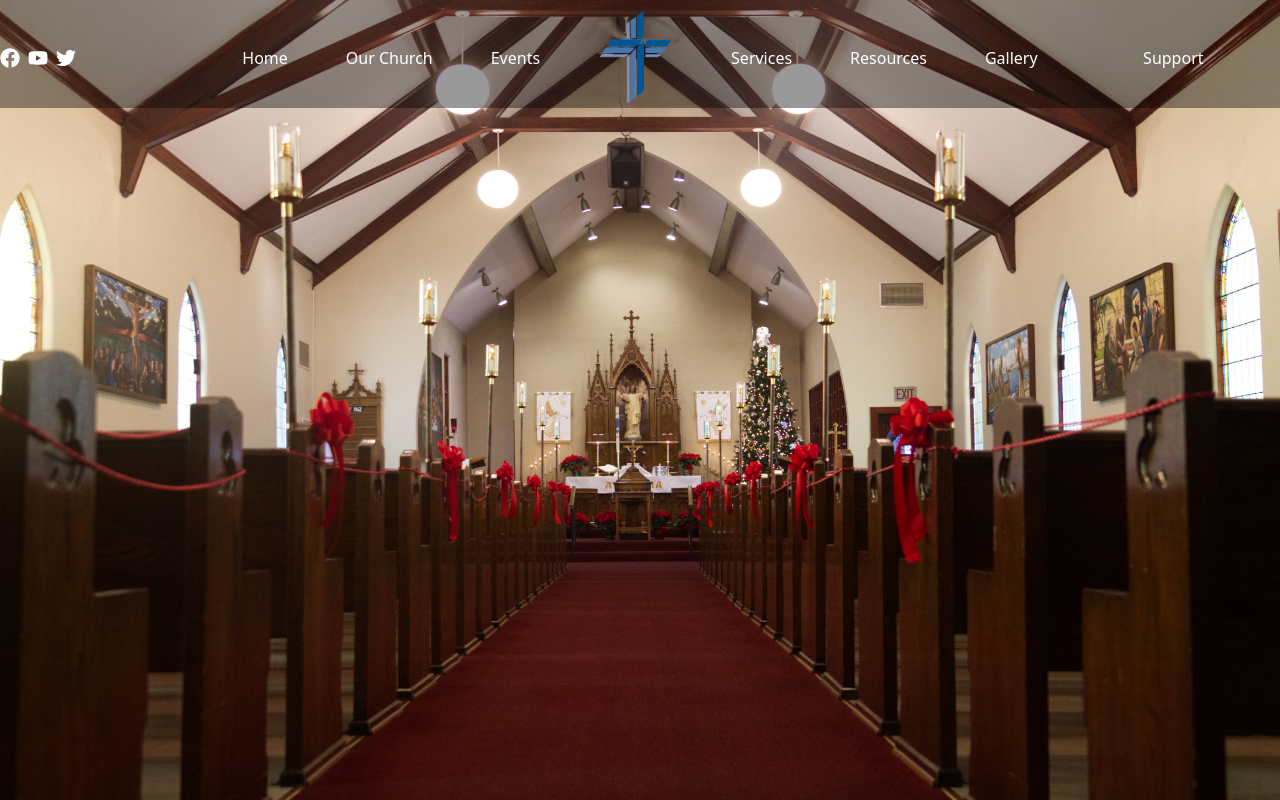
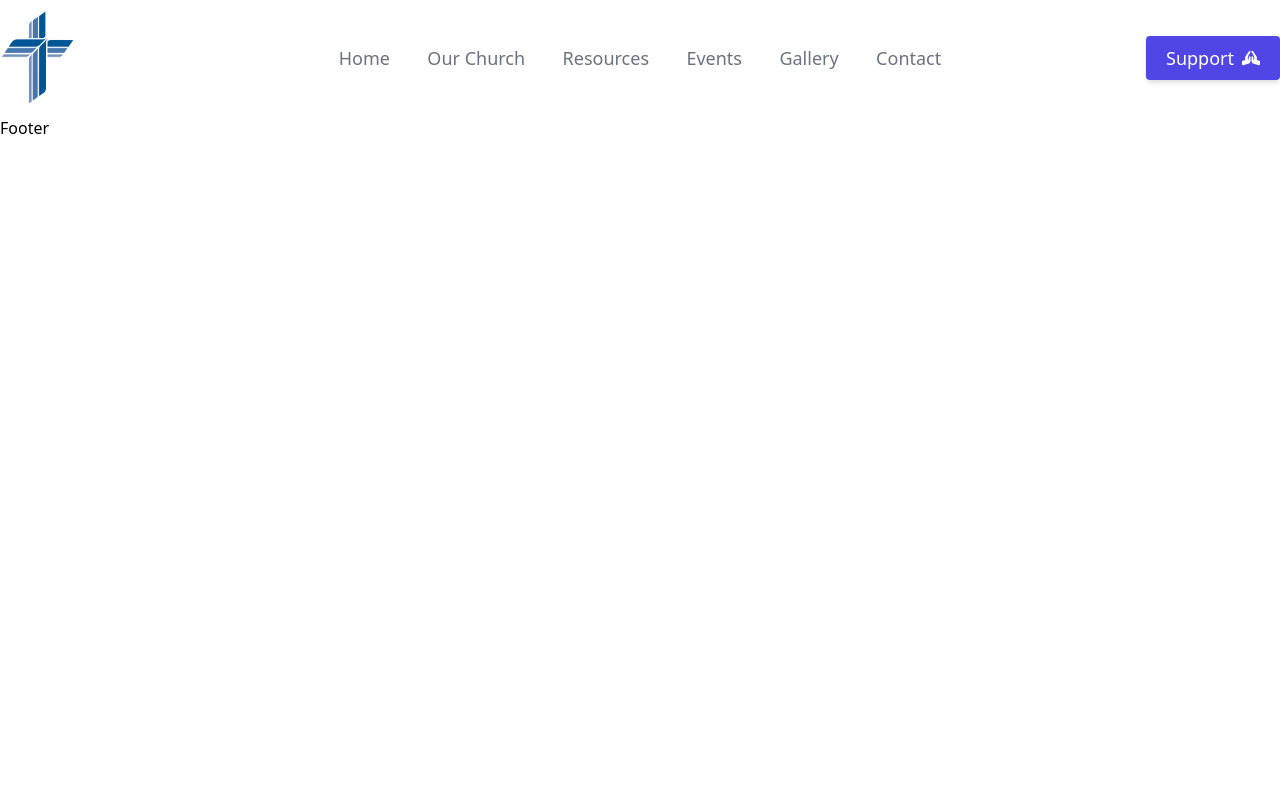
Before and after one commit to dchoinie/trinity-next-stripe, a Next.js app: page / in a window 1280 px wide. Built offline with nearby package versions, Linux system fonts and the light colour scheme.

Commit message:
Nav styles, cl package

```diff
--- /dev/null
+++ b/components/Button.tsx
@@ -0,0 +1,34 @@
+import React from 'react'
+import cx from 'classnames'
+
+interface ButtonProps {
+    label: string;
+    bg?: string;
+    bgHover?: string;
+    color?: string;
+    colorHover?: string;
+    onClick?: React.MouseEventHandler<HTMLButtonElement>;
+    extraClassNames?: string | Array<string>
+    withIcon?: boolean;
+    icon?: JSX.Element;
+}
+
+const Button = (props: ButtonProps): JSX.Element => {
+    const { label, bg, bgHover, color, colorHover, onClick, extraClassNames, withIcon, icon } = props;
+    return (
+        <button className={cx(label, bg, bgHover, color, colorHover, extraClassNames, 'text-lg font-medium px-5 py-2 rounded shadow-md')} onClick={onClick}>
+            {withIcon ? (
+                <div className="flex items-center">
+                    <span className="mr-2">
+                        {label}
+                    </span>
+                   <span className="self-center">
+                        {icon}
+                   </span>
+                </div>
+            ) : label}
+        </button>
+    )
+}
+
+export default Button
--- a/components/Hero.tsx
+++ b/components/Hero.tsx
@@ -3,14 +3,7 @@ import Image from 'next/image'
 
 const Hero = () => {
     return (
-        <div>
-            <Image
-                src="/images/IMG_9076.jpg"
-                alt="Hero Image"
-                layout="fill"
-                quality="100"
-            />
-        </div>
+        <div></div>
     )
 }
 
--- a/components/layout/Header.tsx
+++ b/components/layout/Header.tsx
@@ -1,33 +1,78 @@
-import React from 'react'
+import React, { useState } from 'react'
 import Image from 'next/image'
-import { FaFacebook, FaYoutube, FaTwitter } from 'react-icons/fa'
+import Button from '../../components/Button'
+import { FaBars, FaPrayingHands } from 'react-icons/fa'
+import { GrClose } from 'react-icons/gr'
+
 
 const Header = (): JSX.Element => {
+    const [isOpen, setIsOpen] = useState(false)
     return (
-        <div className="flex pt-2 relative z-10 text-white" style={{backgroundColor: "rgba(0,0,0,0.4)"}}>
-            <div className="flex w-1/6 items-center text-xl">
-                <FaFacebook className="mr-2" />
-                <FaYoutube className="mr-2" />
-                <FaTwitter className="mr-2" />
+        <div className="max-w-screen-xl block lg:flex lg:flex-row mx-auto py-2">
+            <div className="flex w-full justify-between lg:w-1/4 px-4 lg:pl-0 mb-2 lg:mb-0">
+                <Image src="/images/LCMS_logo.png" width={75} height={100} />
+                <div className="self-center lg:hidden">
+                    {isOpen ? (
+                        <GrClose className="text-2xl text-gray-500" onClick={() => setIsOpen(!isOpen)} />
+                    ) : (
+                        <FaBars className="text-2xl text-gray-700" onClick={() => setIsOpen(!isOpen)} />
+                    )}
+                </div>
             </div>
-            <div className="flex w-2/3 justify-center">
-                <ul className="flex w-full justify-around items-center">
-                    <li>Home</li>
-                    <li>Our Church</li>
-                    <li>Events</li>
-                    <Image
-                        src="/images/LCMS_logo.png"
-                        alt="LCMS Logo"
-                        width={75}
-                        height={100}
-                    />
-                    <li>Services</li>
-                    <li>Resources</li>
-                    <li>Gallery</li>
+            <div className="flex lg:w-1/2">
+                <ul className="hidden lg:flex w-full flex-row text-base justify-around items-center text-lg">
+                    <li className="font-medium text-gray-500 lg:hover:text-gray-900">
+                        <span>Home</span>
+                    </li>
+                    <li className="font-medium text-gray-500 hover:text-gray-900">
+                        <span>Our Church</span>
+                    </li>
+                    <li className="font-medium text-gray-500 hover:text-gray-900">
+                        <span>Resources</span>
+                    </li>
+                    <li className="font-medium text-gray-500 hover:text-gray-900">
+                        <span>Events</span>
+                    </li>
+                    <li className="font-medium text-gray-500 hover:text-gray-900">
+                        <span>Gallery</span>
+                    </li>
+                    <li className="font-medium text-gray-500 hover:text-gray-900">
+                        <span>Contact</span>
+                    </li>
                 </ul>
+                {isOpen && (
+                    <ul className="lg:hidden flex flex-col w-full p-2">
+                        <div className="border border-gray-200 rounded-md shadow-md">
+                            <li className="py-2 mt-1 border-l-4 border-transparent text-gray-500 font-medium hover:border-blue-600 hover:bg-indigo-100 hover:text-indigo-600 lg:border-0">
+                                <span className="pl-4">Home</span>
+                            </li>
+                            <li className="py-2 border-l-4 border-transparent text-gray-500 font-medium hover:border-blue-600 hover:bg-indigo-100 hover:text-indigo-600 lg:border-0">
+                                <span className="pl-4">Our Church</span>
+                            </li>
+                            <li className="py-2 border-l-4 border-transparent text-gray-500 font-medium hover:border-blue-600 hover:bg-indigo-100 hover:text-indigo-600 lg:border-0">
+                                <span className="pl-4">Resources</span>
+                            </li>
+                            <li className="py-2 border-l-4 border-transparent text-gray-500 font-medium hover:border-blue-600 hover:bg-indigo-100 hover:text-indigo-600 lg:border-0">
+                                <span className="pl-4">Events</span>
+                            </li>
+                            <li className="py-2 border-l-4 border-transparent text-gray-500 font-medium hover:border-blue-600 hover:bg-indigo-100 hover:text-indigo-600 lg:border-0">
+                                <span className="pl-4">Gallery</span>
+                            </li>
+                            <li className="py-2 border-l-4 border-transparent text-gray-500 font-medium hover:border-blue-600 hover:bg-indigo-100 hover:text-indigo-600 lg:border-0">
+                                <span className="pl-4">Contact</span>
+                            </li>
+                            <li className="flex justify-center py-2 font-medium text-gray-500 bg-gray-100 hover:bg-indigo-100 hover:text-indigo-600 rounded-bl-md rounded-br-md">
+                                <div className="flex">
+                                    <span className="mr-2">Support</span>
+                                    <FaPrayingHands className="self-center" />
+                                </div>
+                            </li>
+                        </div>
+                    </ul>
+                )}
             </div>
-            <div className="flex w-1/6 justify-center">
-                <button>Support</button>
+            <div className="hidden lg:flex justify-end items-center w-1/4">
+                <Button label="Support" bg="bg-indigo-600" bgHover="hover:bg-blue-900" color="text-white" withIcon icon={<FaPrayingHands />} />
             </div>
         </div>
     )
--- a/package.json
+++ b/package.json
@@ -11,6 +11,7 @@
   "dependencies": {
     "@stripe/react-stripe-js": "1.1.2",
     "@stripe/stripe-js": "1.5.0",
+    "classnames": "^2.2.6",
     "micro": "^9.3.4",
     "micro-cors": "^0.1.1",
     "next": "latest",
@@ -22,6 +23,7 @@
     "use-shopping-cart": "2.1.0"
   },
   "devDependencies": {
+    "@types/classnames": "^2.2.11",
     "@types/micro": "^7.3.3",
     "@types/micro-cors": "^0.1.0",
     "@types/node": "^13.1.2",
```
Also changed, not shown: 1 other file (tests, documents, lock files or other folders).
